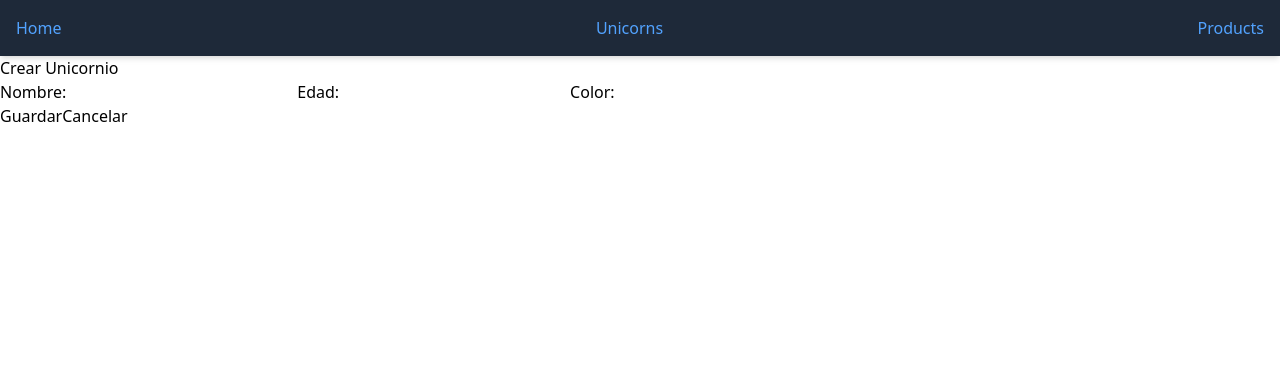
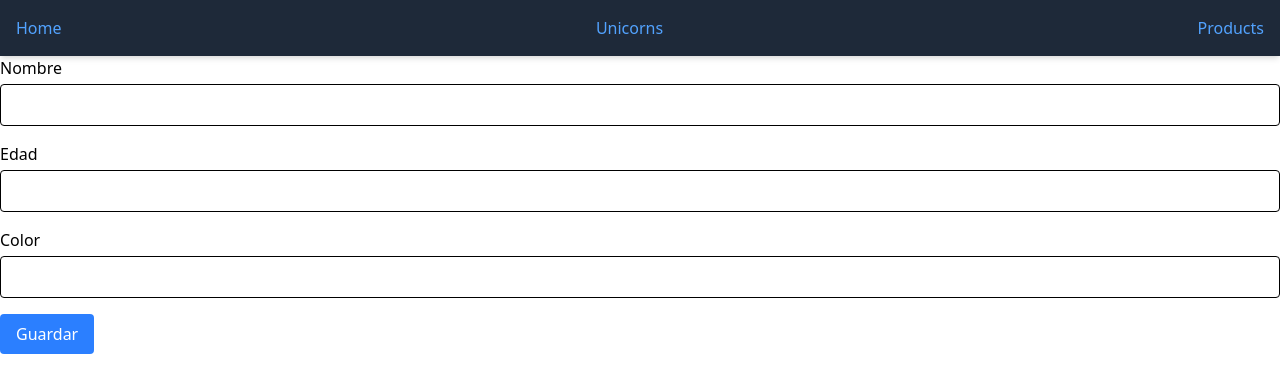
Before and after one commit to MatiJFernandez/react-vite-api, a React (Vite) app in the folder consumirAPI/: page /unicornios/crear in a window 1280 px wide. Shown: the top 392 px of the page. Built offline with nearby package versions, Linux system fonts and the light colour scheme.

Commit message:
arregla productform

```diff
--- /dev/null
+++ b/consumirAPI/src/components/BaseForm.jsx
@@ -0,0 +1,44 @@
+import { useFormik } from "formik";
+import * as Yup from "yup";
+
+const BaseForm = ({ initialValues, validationSchema, onSubmit, fields }) => {
+  const formik = useFormik({
+    initialValues,
+    validationSchema: Yup.object(validationSchema),
+    onSubmit,
+  });
+
+  return (
+    <form onSubmit={formik.handleSubmit} className="space-y-4">
+      {fields.map(({ name, label, type = "text" }) => (
+        <div key={name} className="flex flex-col">
+          <label htmlFor={name} className="font-medium mb-1">{label}</label>
+          {type === "textarea" ? (
+            <textarea
+              id={name}
+              name={name}
+              value={formik.values[name]}
+              onChange={formik.handleChange}
+              className="border rounded p-2"
+            />
+          ) : (
+            <input
+              id={name}
+              name={name}
+              type={type}
+              value={formik.values[name]}
+              onChange={formik.handleChange}
+              className="border rounded p-2"
+            />
+          )}
+          {formik.errors[name] && <span className="text-red-500 text-sm">{formik.errors[name]}</span>}
+        </div>
+      ))}
+      <button type="submit" className="bg-blue-500 text-white py-2 px-4 rounded hover:bg-blue-600">
+        Guardar
+      </button>
+    </form>
+  );
+};
+
+export default BaseForm;
--- /dev/null
+++ b/consumirAPI/src/components/BaseListView.jsx
@@ -0,0 +1,42 @@
+const BaseListView = ({ title, items, onEdit, onDelete, fields, createPath }) => {
+  return (
+    <div className="p-6">
+      <h2 className="text-center text-2xl font-bold mb-6">{title}</h2>
+      <div className="text-center mb-6">
+        <button
+          className="bg-green-500 text-white py-2 px-4 rounded hover:bg-green-600"
+          onClick={() => (window.location.href = createPath)}
+        >
+          Crear Nuevo
+        </button>
+      </div>
+      <div className="grid grid-cols-1 md:grid-cols-3 gap-6">
+        {items.map((item) => (
+          <div key={item.id} className="border rounded-lg p-4 shadow-md">
+            {fields.map(({ name, label }) => (
+              <p key={name} className="text-gray-700 mb-2">
+                <strong>{label}:</strong> {item[name]}
+              </p>
+            ))}
+            <div className="flex gap-2">
+              <button
+                className="bg-blue-500 text-white py-2 px-4 rounded hover:bg-blue-600 w-full"
+                onClick={() => onEdit(item.id)}
+              >
+                Editar
+              </button>
+              <button
+                className="bg-red-500 text-white py-2 px-4 rounded hover:bg-red-600 w-full"
+                onClick={() => onDelete(item.id)}
+              >
+                Eliminar
+              </button>
+            </div>
+          </div>
+        ))}
+      </div>
+    </div>
+  );
+};
+
+export default BaseListView;
--- a/consumirAPI/src/products/ProductForm.jsx
+++ b/consumirAPI/src/products/ProductForm.jsx
@@ -1,63 +1,45 @@
-import { useFormik } from "formik";
+import BaseForm from "../components/BaseForm";
+import { useNavigate, useParams } from "react-router-dom";
+import { useEffect } from "react";
 import * as Yup from "yup";
-import { useNavigate } from "react-router-dom";
 
 const ProductForm = () => {
   const navigate = useNavigate();
+  const { id } = useParams();
+  const isEdit = !!id;
 
-  const formik = useFormik({
-    initialValues: {
-      name: "",
-      price: "",
-      description: "",
-    },
-    validationSchema: Yup.object({
-      name: Yup.string().required("Requerido"),
-      price: Yup.number().positive("Debe ser mayor a 0").required("Requerido"),
-      description: Yup.string().required("Requerido"),
-    }),
-    onSubmit: (values) => {
+  const storedProducts = JSON.parse(localStorage.getItem("products")) || [];
+  const productToEdit = storedProducts.find((product) => product.id === id.toString());
+
+  const handleSubmit = (values) => {
+    if (isEdit) {
+      const updatedProducts = storedProducts.map((product) =>
+        product.id === id ? { ...product, ...values } : product
+      );
+      localStorage.setItem("products", JSON.stringify(updatedProducts));
+    } else {
       const newProduct = { id: crypto.randomUUID(), ...values };
-      const storedProducts = JSON.parse(localStorage.getItem("products")) || [];
       storedProducts.push(newProduct);
       localStorage.setItem("products", JSON.stringify(storedProducts));
-      navigate("/productos");
-    },
-  });
+    }
+    navigate("/productos");
+  };
 
   return (
-    <form onSubmit={formik.handleSubmit}>
-      <h2>Agregar Producto</h2>
-      <label>
-        Nombre:
-        <input
-          name="name"
-          value={formik.values.name}
-          onChange={formik.handleChange}
-        />
-        {formik.errors.name && <span>{formik.errors.name}</span>}
-      </label>
-      <label>
-        Precio:
-        <input
-          name="price"
-          type="number"
-          value={formik.values.price}
-          onChange={formik.handleChange}
-        />
-        {formik.errors.price && <span>{formik.errors.price}</span>}
-      </label>
-      <label>
-        Descripción:
-        <textarea
-          name="description"
-          value={formik.values.description}
-          onChange={formik.handleChange}
-        />
-        {formik.errors.description && <span>{formik.errors.description}</span>}
-      </label>
-      <button type="submit">Guardar</button>
-    </form>
+    <BaseForm
+      initialValues={productToEdit || { name: "", price: "", description: "" }}
+      validationSchema={{
+        name: Yup.string().required("Requerido"),
+        price: Yup.number().positive("Debe ser mayor a 0").required("Requerido"),
+        description: Yup.string().required("Requerido"),
+      }}
+      onSubmit={handleSubmit}
+      fields={[
+        { name: "name", label: "Nombre" },
+        { name: "price", label: "Precio", type: "number" },
+        { name: "description", label: "Descripción", type: "textarea" },
+      ]}
+    />
   );
 };
 
--- a/consumirAPI/src/products/ProductsView.jsx
+++ b/consumirAPI/src/products/ProductsView.jsx
@@ -1,45 +1,35 @@
+import BaseListView from "../components/BaseListView";
+import { useNavigate } from "react-router-dom";
 import { useState, useEffect } from "react";
-import { productsData } from "./productsData";
-import { Link } from "react-router-dom";
 
 const ProductsView = () => {
+  const navigate = useNavigate();
   const [products, setProducts] = useState([]);
 
   useEffect(() => {
-    const storedProducts = JSON.parse(localStorage.getItem("products")) || productsData;
+    const storedProducts = JSON.parse(localStorage.getItem("products")) || [];
     setProducts(storedProducts);
   }, []);
 
-  const deleteProduct = (id) => {
+  const handleDelete = (id) => {
     const updatedProducts = products.filter((product) => product.id !== id);
     setProducts(updatedProducts);
     localStorage.setItem("products", JSON.stringify(updatedProducts));
   };
 
   return (
-    <div className="p-6">
-      <h2 className="text-center text-2xl font-bold mb-6">Lista de Productos</h2>
-      <div className="text-center mb-6">
-        <Link to="/productos/crear">
-          <button className="bg-green-500 text-white py-2 px-4 rounded hover:bg-green-600">Agregar Producto</button>
-        </Link>
-      </div>
-      <div className="grid grid-cols-1 md:grid-cols-3 gap-6">
-        {products.map((product) => (
-          <div key={product.id} className="border rounded-lg p-4 shadow-md">
-            <h3 className="text-xl font-semibold mb-2">{product.name}</h3>
-            <p className="text-gray-700 mb-4">${product.price}</p>
-            <p className="text-gray-600 mb-4">{product.description}</p>
-            <button
-              className="bg-red-500 text-white py-2 px-4 rounded hover:bg-red-600 w-full"
-              onClick={() => deleteProduct(product.id)}
-            >
-              Eliminar
-            </button>
-          </div>
-        ))}
-      </div>
-    </div>
+    <BaseListView
+      title="Lista de Productos"
+      items={products}
+      onEdit={(id) => navigate(`/productos/editar/${id}`)}
+      onDelete={handleDelete}
+      fields={[
+        { name: "name", label: "Nombre" },
+        { name: "price", label: "Precio" },
+        { name: "description", label: "Descripción" },
+      ]}
+      createPath="/productos/crear"
+    />
   );
 };
 
--- a/consumirAPI/src/products/index.jsx
+++ b/consumirAPI/src/products/index.jsx
@@ -6,6 +6,7 @@ const ProductRoutes = () => (
   <Routes>
     <Route path="/" element={<ProductsView />} />
     <Route path="crear" element={<ProductForm />} />
+    <Route path="editar/:id" element={<ProductForm />} />
   </Routes>
 );
 
--- a/consumirAPI/src/unicorns/UnicornForm.jsx
+++ b/consumirAPI/src/unicorns/UnicornForm.jsx
@@ -1,30 +1,29 @@
-import { useFormik } from "formik";
+import BaseForm from "../components/BaseForm";
+import { useNavigate, useParams } from "react-router-dom";
+import { useUnicorns } from "../context/UnicornContext";
+import { useEffect } from "react";
 import * as Yup from "yup";
-import { useUnicorns } from "../context/UnicornContext";
-import { useNavigate, useParams } from "react-router-dom";
-import { useEffect } from "react";
-
-// Estilos de error para mostrar al usuario
-const errorStyle = {
-  color: "red",
-  fontSize: "12px",
-};
 
 const UnicornForm = () => {
   const { unicorns, createUnicorn, editUnicorn } = useUnicorns();
+  const navigate = useNavigate();
   const { id } = useParams();
-  const navigate = useNavigate();
+  const isEdit = !!id;
+  const unicornToEdit = unicorns.find((u) => u.id === id);
 
-  const isEdit = !!id;
-  const unicornToEdit = unicorns.find(u => u.id === id);
+  const handleSubmit = (values) => {
+    if (isEdit) {
+      editUnicorn(id, values);
+    } else {
+      createUnicorn(values);
+    }
+    navigate("/unicornios");
+  };
 
-  const formik = useFormik({
-    initialValues: {
-      nombre: "",
-      edad: "",
-      color: "",
-    },
-    validationSchema: Yup.object({
+  return (
+    <BaseForm
+      initialValues={unicornToEdit || { nombre: "", edad: "", color: "" }}
+      validationSchema={{
         nombre: Yup.string().required("Requerido"),
         edad: Yup.number()
           .typeError("Debe ser un número")
@@ -32,70 +31,14 @@ const UnicornForm = () => {
           .integer("Debe ser un número entero")
           .required("Requerido"),
         color: Yup.string().required("Requerido"),
-    }),
-    onSubmit: values => {
-      if (isEdit) {
-        editUnicorn(id, values);
-      } else {
-        createUnicorn(values);
-      }
-      navigate("/unicornios");
-    },
-  });
-
-  useEffect(() => {
-    if (isEdit && unicornToEdit) {
-      formik.setValues(unicornToEdit);
-    }
-  }, [isEdit, unicornToEdit]);
-
-  return (
-    <form onSubmit={formik.handleSubmit}>
-      <h2>{isEdit ? "Editar Unicornio" : "Crear Unicornio"}</h2>
-
-      <label htmlFor="nombre">Nombre:</label>
-      <input
-        id="nombre"
-        name="nombre"
-        onChange={formik.handleChange}
-        value={formik.values.nombre}
+      }}
+      onSubmit={handleSubmit}
+      fields={[
+        { name: "nombre", label: "Nombre" },
+        { name: "edad", label: "Edad", type: "number" },
+        { name: "color", label: "Color" },
+      ]}
     />
-      {formik.errors.nombre && (
-        <span style={errorStyle}>{formik.errors.nombre}</span>
-      )}
-
-      <label htmlFor="edad">Edad:</label>
-      <input
-        id="edad"
-        name="edad"
-        type="number"
-        onChange={formik.handleChange}
-        value={formik.values.edad}
-      />
-      {formik.errors.edad && (
-        <span style={errorStyle}>{formik.errors.edad}</span>
-      )}
-
-      <label htmlFor="color">Color:</label>
-      <input
-        id="color"
-        name="color"
-        onChange={formik.handleChange}
-        value={formik.values.color}
-      />
-      {formik.errors.color && (
-        <span style={errorStyle}>{formik.errors.color}</span>
-      )}
-
-      <div>
-        <button type="submit" disabled={!formik.isValid || formik.isSubmitting}>
-          Guardar
-        </button>
-        <button type="button" onClick={() => navigate("/unicornios")}>
-          Cancelar
-        </button>
-      </div>
-    </form>
   );
 };
 
--- a/consumirAPI/src/unicorns/UnicornsView.jsx
+++ b/consumirAPI/src/unicorns/UnicornsView.jsx
@@ -1,54 +1,24 @@
+import BaseListView from "../components/BaseListView";
+import { useNavigate } from "react-router-dom";
 import { useUnicorns } from "../context/UnicornContext";
-import { useNavigate } from "react-router-dom";
-import { useRef, useState } from "react";
 
 const UnicornsView = () => {
   const { unicorns, deleteUnicorn } = useUnicorns();
   const navigate = useNavigate();
-  const toast = useRef(null);
-
-  const [selectedUnicorns, setSelectedUnicorns] = useState(null);
-
-  const handleDelete = (id) => {
-    deleteUnicorn(id);
-    toast.current.show({ severity: "success", summary: "Eliminado", detail: "Unicornio eliminado", life: 3000 });
-  };
 
   return (
-    <div className="p-6">
-      <h2 className="text-center text-2xl font-bold mb-6">Lista de Unicornios</h2>
-      <div className="text-center mb-6">
-        <button
-          className="bg-green-500 text-white py-2 px-4 rounded hover:bg-green-600"
-          onClick={() => navigate("/unicornios/crear")}
-        >
-          Crear Nuevo
-        </button>
-      </div>
-      <div className="grid grid-cols-1 md:grid-cols-3 gap-6">
-        {unicorns.map((unicorn) => (
-          <div key={unicorn.id} className="border rounded-lg p-4 shadow-md">
-            <h3 className="text-xl font-semibold mb-2">{unicorn.nombre}</h3>
-            <p className="text-gray-700 mb-4">Edad: {unicorn.edad}</p>
-            <p className="text-gray-600 mb-4">Color: {unicorn.color}</p>
-            <div className="flex gap-2">
-              <button
-                className="bg-blue-500 text-white py-2 px-4 rounded hover:bg-blue-600 w-full"
-                onClick={() => navigate(`/unicornios/editar/${unicorn.id}`)}
-              >
-                Editar
-              </button>
-              <button
-                className="bg-red-500 text-white py-2 px-4 rounded hover:bg-red-600 w-full"
-                onClick={() => handleDelete(unicorn.id)}
-              >
-                Eliminar
-              </button>
-            </div>
-          </div>
-        ))}
-      </div>
-    </div>
+    <BaseListView
+      title="Lista de Unicornios"
+      items={unicorns}
+      onEdit={(id) => navigate(`/unicornios/editar/${id}`)}
+      onDelete={deleteUnicorn}
+      fields={[
+        { name: "nombre", label: "Nombre" },
+        { name: "edad", label: "Edad" },
+        { name: "color", label: "Color" },
+      ]}
+      createPath="/unicornios/crear"
+    />
   );
 };
 
```
Lines whose indentation alone changed are shown as unchanged.
